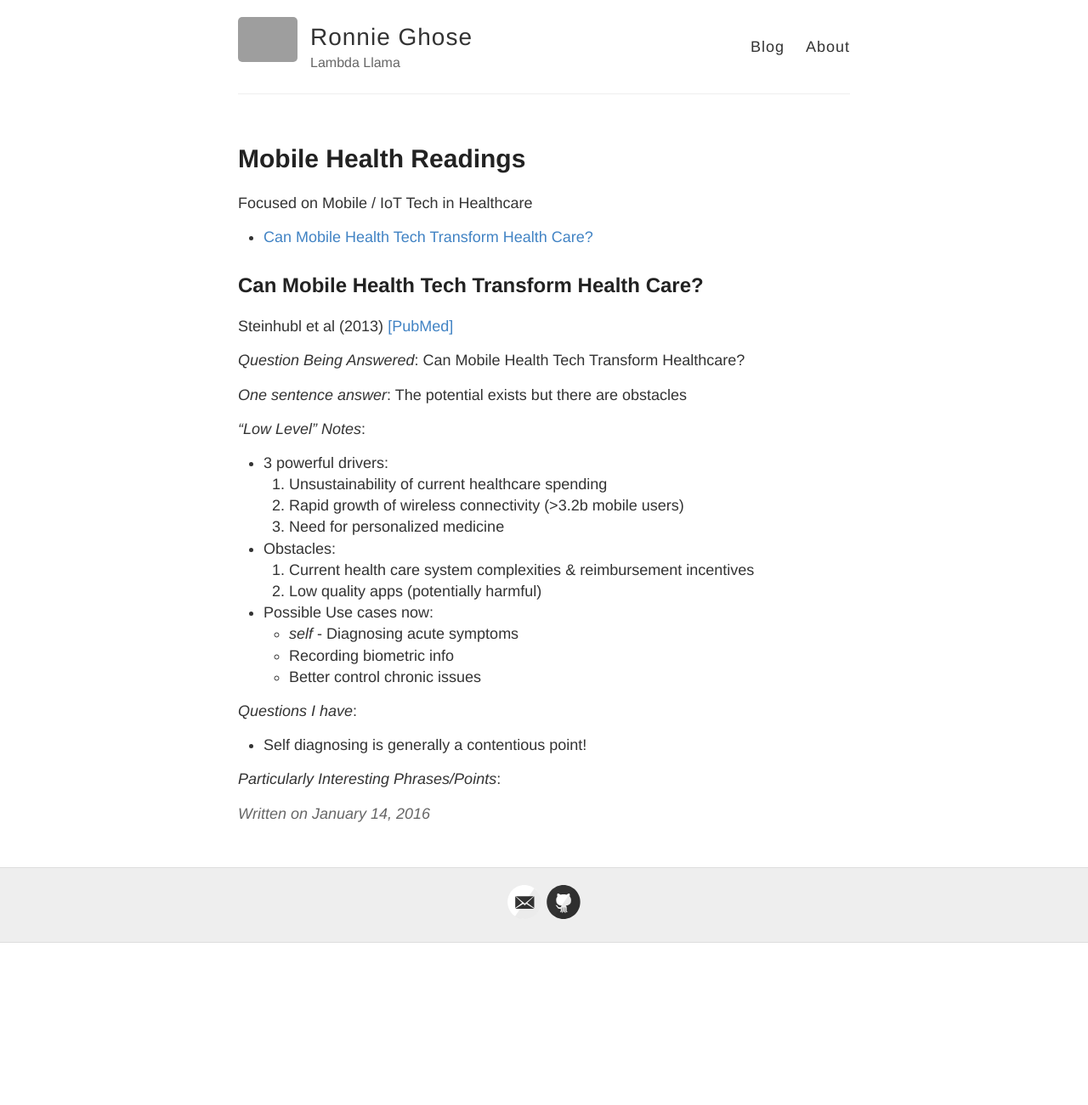
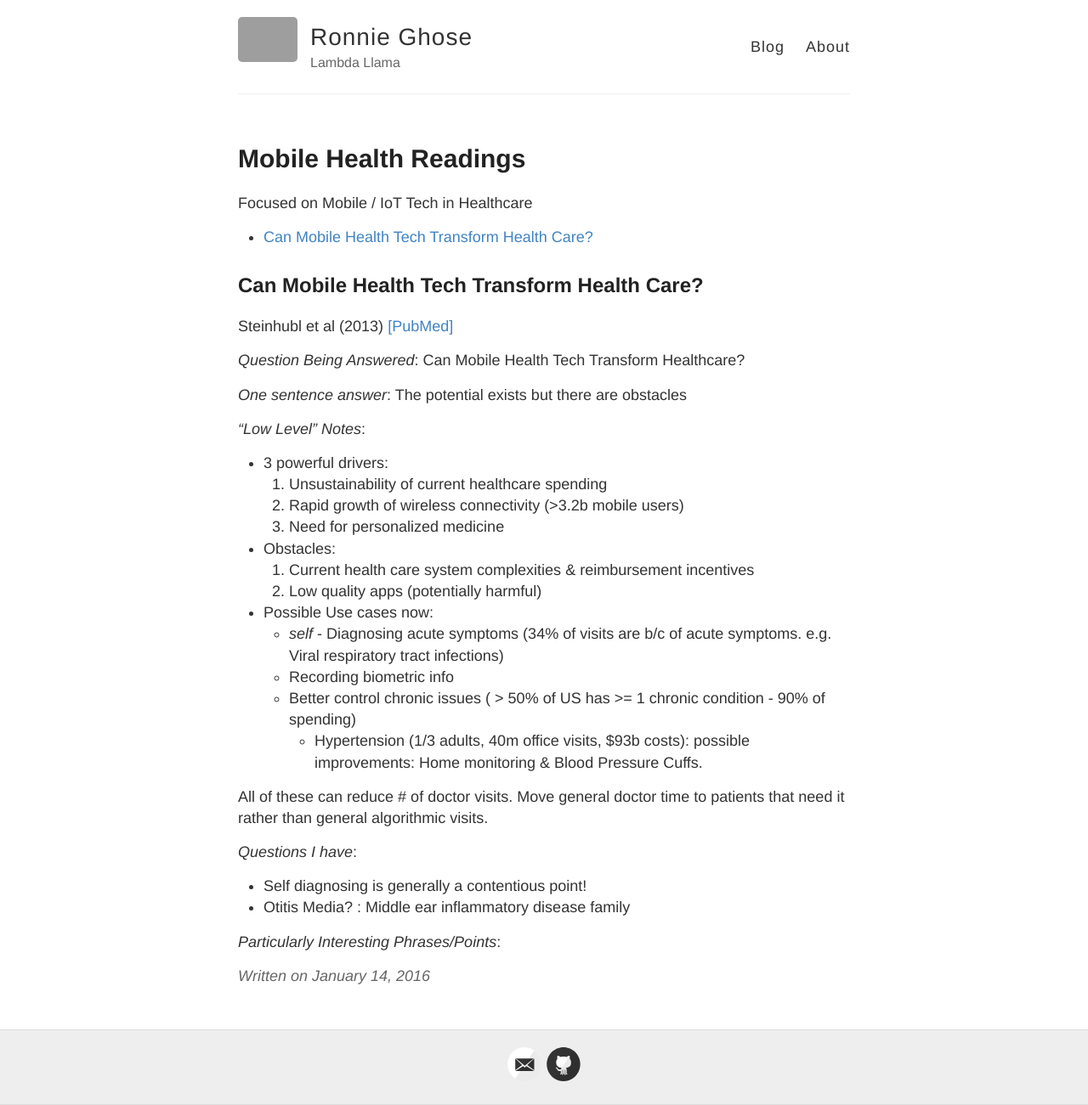
Before and after one commit to RONNCC/ronncc.github, a Jekyll site: the page built from _posts/2016-1-14-the-post-8999.md, in a window 1280 px wide. Shown: the whole page at 85% size. Built offline with Jekyll 4.4.1, drawn with Linux system fonts in a browser that asks for light colours; comment, search, counter and statistics services are not loaded; before the commit the page ends 1110 px from its top, so only the background shows below that; grey boxes are pictures that could not be loaded.

Commit message:
update from Jekyller

```diff
--- a/_posts/2016-1-14-the-post-8999.md
+++ b/_posts/2016-1-14-the-post-8999.md
@@ -36,12 +36,15 @@
     1. Current health care system complexities & reimbursement incentives
     2. Low quality apps (potentially harmful)
 - Possible Use cases now:
-    - *self* - Diagnosing acute symptoms
+    - *self* - Diagnosing acute symptoms (34% of visits are b/c of acute symptoms. e.g. Viral respiratory tract infections)
     - Recording biometric info
-    - Better control chronic issues
+    - Better control chronic issues ( > 50% of US has >= 1 chronic condition - 90% of spending)
+        - Hypertension (1/3 adults, 40m office visits, $93b costs): possible improvements: Home monitoring & Blood Pressure Cuffs.
 
+All of these can reduce # of doctor visits. Move general doctor time to patients that need it rather than general algorithmic visits.
 
 *Questions I have*:
 - Self diagnosing is generally a contentious point!
+- Otitis Media? : Middle ear inflammatory disease family
 
 *Particularly Interesting Phrases/Points*:
```
Also changed, not shown: other parts of _posts/2016-1-14-the-post-8999.md (+1 -1 lines).
